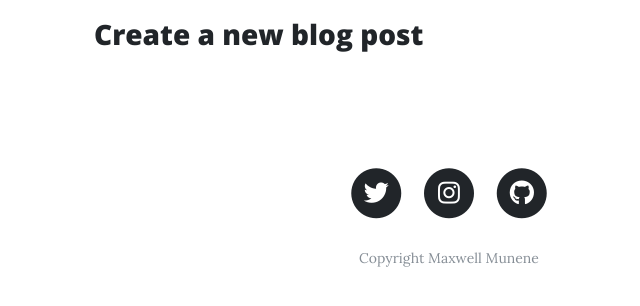
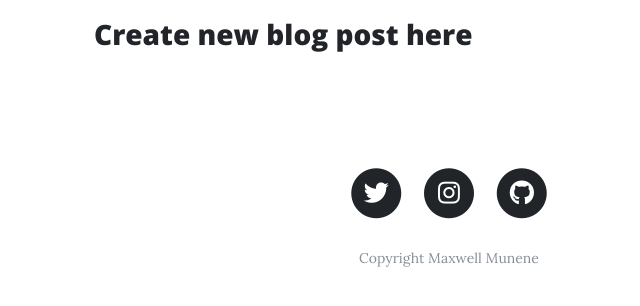
Before and after one commit to tailorv/blogyangu, a Python web app: template app/templates/new_post.html in a window 1280 px wide. Shown: the part 71-377 px from the top of the page, without its empty margins (191-831 px from the left). Run offline with Jinja, Linux system fonts and the light colour scheme; the template is opened without the code that fills it, so the values that code supplies are empty; some libraries are stand-ins or nearby versions.

Commit message:
create newpost.html file

```diff
--- a/app/templates/new_post.html
+++ b/app/templates/new_post.html
@@ -7,7 +7,7 @@
         <div class="row">
             <div class="col-md-2"></div>
             <div class="col-md-8">
-                <h3>Create a new blog post</h3>
+                <h3>Create new blog post here</h3>
                 <form method="post">
                     {{post_form.hidden_tag()}}
                     {{post_form.title.label}} {{post_form.title(class = "form-control")}}
```
